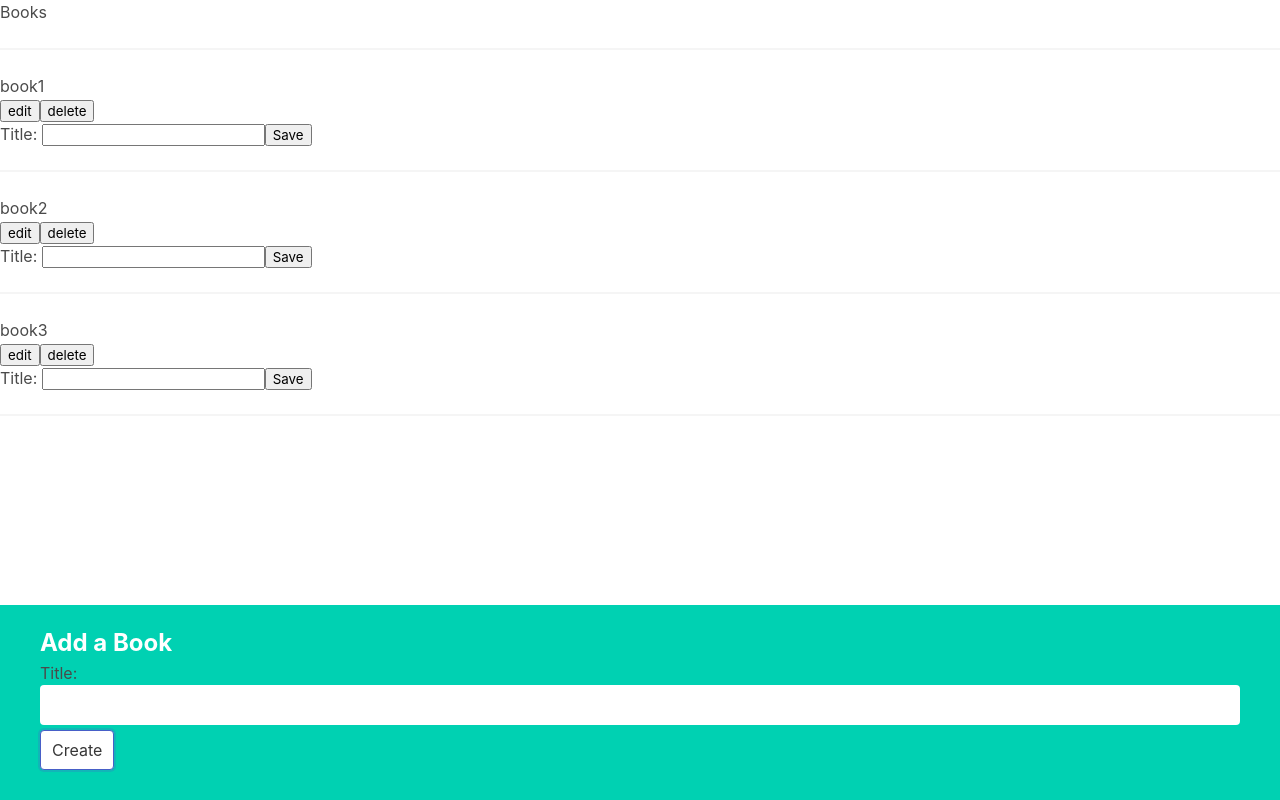
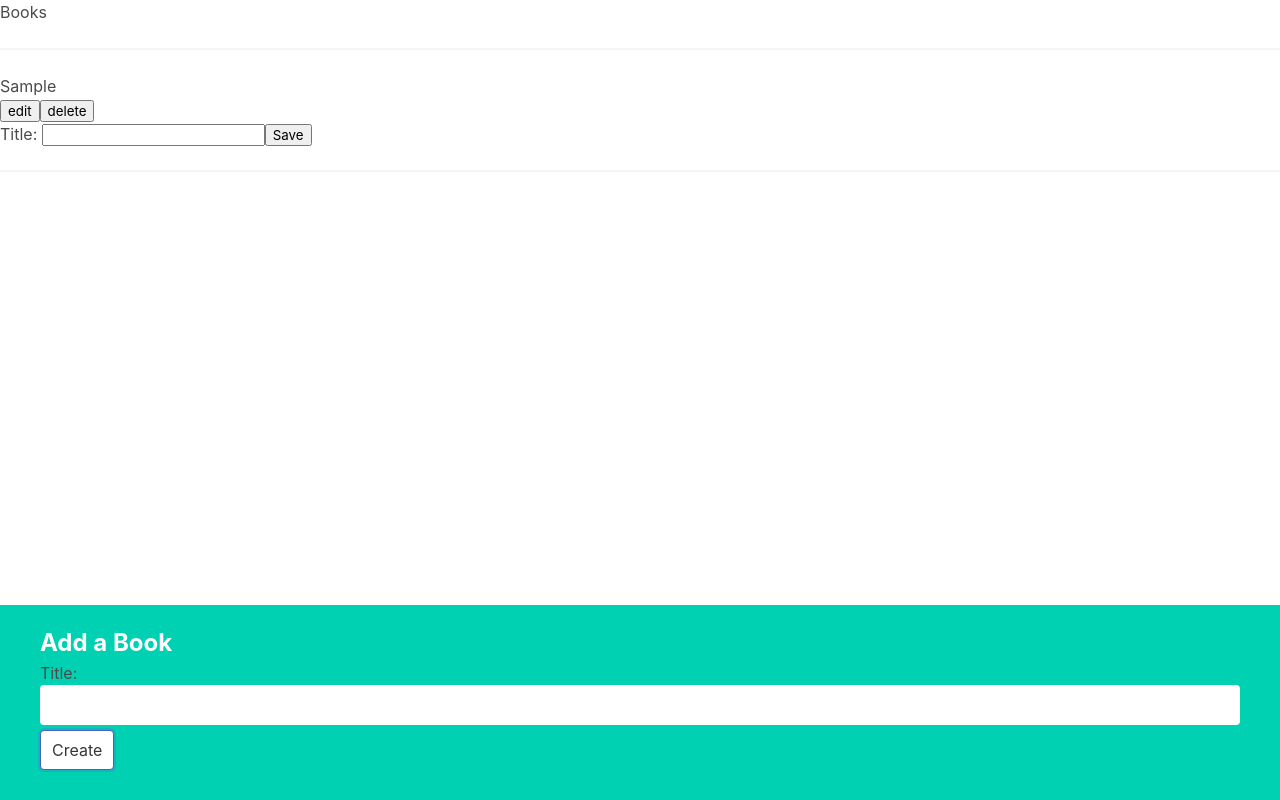
Before and after one commit to yechielklein/book-list-api-context, a React (Create React App) app: page / in a window 1280 px wide. Both pictures are taken after typing "Sample" into the empty fields and a click on the button "Create". Built offline with nearby package versions, Linux system fonts and the light colour scheme.

Commit message:
pass books to BookList as a prop and render a BookShow for each book

```diff
--- a/src/App.js
+++ b/src/App.js
@@ -30,7 +30,11 @@ const App = () => {
 		<div>
 			<h1>Books</h1>
 			<hr />
-			<BookList onEdit={editBook} onDelete={deleteBook} />
+			<BookList
+				books={books}
+				onEdit={editBook}
+				onDelete={deleteBook}
+			/>
 			<BookCreate onCreate={createBook} />
 		</div>
 	);
--- a/src/components/BookList.js
+++ b/src/components/BookList.js
@@ -1,11 +1,11 @@
 import BookShow from './BookShow';
 
-const BookList = () => {
+const BookList = ({ books }) => {
+	const renderedBooks = books.map(book => <BookShow book={book} key={book.id} />);
+
 	return (
 		<div>
-			<BookShow title="book1" />
-			<BookShow title="book2" />
-			<BookShow title="book3" />
+			{renderedBooks}
 		</div>
 	);
 };
--- a/src/components/BookShow.js
+++ b/src/components/BookShow.js
@@ -1,9 +1,9 @@
 import BookEdit from './BookEdit';
 
-const BookShow = ({ title }) => {
+const BookShow = ({ book }) => {
 	return (
 		<div>
-			<h3>{title}</h3>
+			<h3>{book.title}</h3>
 			<button>edit</button>
 			<button>delete</button>
 			<BookEdit />
```
